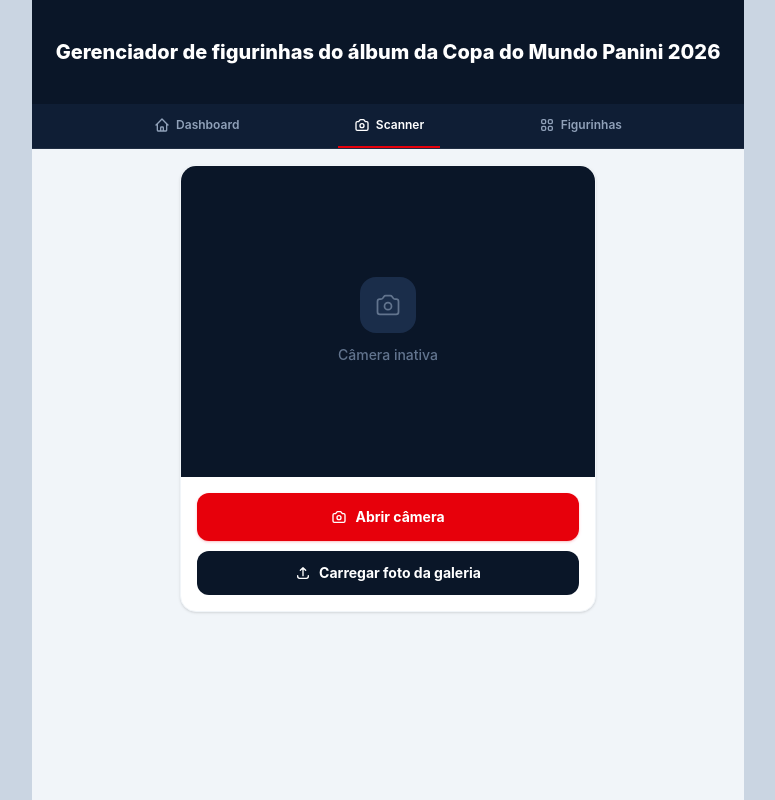
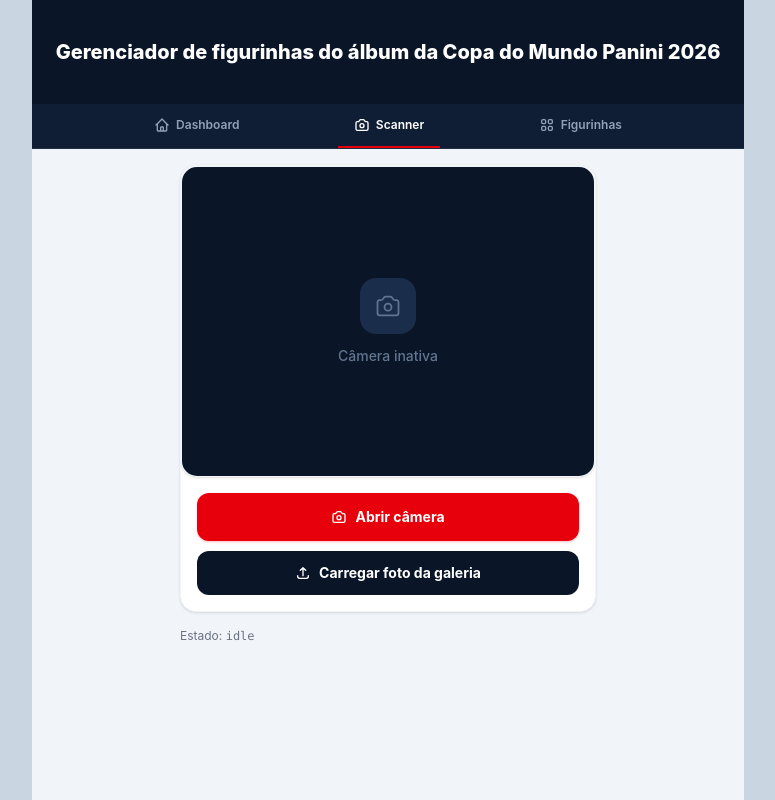
Before and after one commit to wilker31vivas/Panini-World-Cup-2026-Album-Manager-with-OCR-Scanning, a React (Vite) app in the folder frontend/: page /scanner in a window 1280 px wide. Shown: the whole page, without its empty margins (252-1027 px from the left). Built offline with nearby package versions, Linux system fonts and the light colour scheme; no server answers.

Commit message:
Refactor scanner component
- Extract camera and scanner logic into custom hooks
- Split scanner into smaller components: CameraStream, CameraControls, and Result

```diff
--- a/frontend/src/pages/Scanner.tsx
+++ b/frontend/src/pages/Scanner.tsx
@@ -1,12 +1,31 @@
-import { useRef, useState, useEffect } from 'react';
-import { useNavigate } from 'react-router-dom';
+import { useRef, useEffect, useState, useCallback } from "react";
+import { validateImage } from '../utils/fileValidation';
+import { extractStickerCode } from '../utils/ocr';
+import { stickerApi } from '../services/api';
 import type { Sticker } from '../types/index';
-import { stickerApi } from '../services/api';
-import { extractStickerCode } from '../utils/ocr';
-import { validateImage } from '../utils/fileValidation';
 
-type ScanState = 'idle' | 'scanning' | 'processing' | 'result' | 'loading';
+type CameraStatus = "idle" | "loading" | "active" | "error";
+type ScanState = 'idle' | 'scanning' | 'processing' | 'result';
 
+interface UseCameraReturn {
+  videoRef: React.RefObject<HTMLVideoElement>;
+  statusCamera: CameraStatus;
+  error: string | null;
+  startCamera: () => Promise<void>;
+  stopCamera: () => void;
+}
+
+interface UseScannerReturn {
+  fileInputRef: React.RefObject<HTMLInputElement | null>
+  canvasRef: React.RefObject<HTMLCanvasElement | null>
+  errorScanner: string | null | undefined
+  handleFileUpload: (e: React.ChangeEvent<HTMLInputElement, Element>) => void
+  statusScanner: ScanState
+  result: Sticker | null
+  isProcessing: boolean
+  reset: () => void
+  updateStatus: (owned: boolean) => Promise<void>
+}
 
 function ScanCorners() {
   const base = 'absolute w-5 h-5 border-[#c8102e] border-solid';
@@ -31,19 +50,66 @@
   );
 }
 
-
-export default function Scanner() {
+function useCamera(): UseCameraReturn {
   const videoRef = useRef<HTMLVideoElement>(null);
   const streamRef = useRef<MediaStream | null>(null);
+  const [statusCamera, setStatusCamera] = useState<CameraStatus>("idle");
+  const [error, setError] = useState<string | null>(null);
+
+  const startCamera = useCallback(async () => {
+    setStatusCamera("loading");
+    setError(null);
+
+    try {
+      const stream = await navigator.mediaDevices.getUserMedia({
+        video: { facingMode: "environment" },
+        audio: false,
+      });
+
+      if (videoRef.current) {
+        videoRef.current.srcObject = stream;
+        streamRef.current = stream;
+        setStatusCamera("active");
+      }
+    } catch (err: any) {
+      const msg =
+        err?.name === 'NotAllowedError'
+          ? 'Acesso negado. Habilite o acesso à câmera nas configurações.'
+          : 'Não é possível acessar a câmera.';
+      setError(msg);
+      setStatusCamera("error");
+    }
+  }, []);
+
+  const stopCamera = useCallback(() => {
+    streamRef.current?.getTracks().forEach((track) => track.stop());
+    streamRef.current = null;
+
+    if (videoRef.current) {
+      videoRef.current.srcObject = null;
+    }
+
+    setStatusCamera("idle");
+    setError(null);
+  }, []);
+
+  useEffect(() => {
+    return () => {
+      streamRef.current?.getTracks().forEach((track) => track.stop());
+    };
+  }, []);
+
+  return { videoRef, statusCamera, error, startCamera, stopCamera };
+}
+
+function useScanner(): UseScannerReturn {
+  const fileInputRef = useRef<HTMLInputElement>(null);
+  const [errorScanner, setErrorScanner] = useState<string | null | undefined>(null);
   const canvasRef = useRef<HTMLCanvasElement>(null);
-  const fileInputRef = useRef<HTMLInputElement>(null);
-
-  const [state, setState] = useState<ScanState>('idle');
+  const [statusScanner, setStatusScanner] = useState<ScanState>('idle');
+  const [validCodes, setValidCodes] = useState<Set<string>>(new Set())
   const [result, setResult] = useState<Sticker | null>(null);
-  const [error, setError] = useState<string | null | undefined>(null);
-  const navigate = useNavigate();
-
-  const [validCodes, setValidCodes] = useState<Set<string>>(new Set())
+  const isProcessing = statusScanner === 'processing';
 
   useEffect(() => {
     const getValidCodes = async () => {
@@ -51,102 +117,35 @@
         const teams = await stickerApi.getAllStickers();
         setValidCodes(new Set(teams.map(t => t.team)));
       } catch (error) {
-        console.error('Error cargando selecciones:', error);
+        console.error('Erro carregando seleçoes:', error);
       }
     };
     getValidCodes()
-
-    return () => {
-      streamRef.current?.getTracks().forEach((track) => track.stop());
-    };
   }, []);
 
-  const startCamera = async () => {
-    setError(null);
-    try {
-      const stream = await navigator.mediaDevices.getUserMedia({
-        video: { facingMode: 'environment' },
-      });
-      if (videoRef.current) {
-        videoRef.current.srcObject = stream;
-        setState('scanning');
-      }
-    } catch (err: any) {
-      const msg =
-        err?.name === 'NotAllowedError'
-          ? 'Acesso negado. Habilite o acesso à câmera nas configurações.'
-          : 'Não é possível acessar a câmera.';
-      setError(msg);
-    }
-  };
-
-  const stopCamera = () => {
-    if (videoRef.current?.srcObject) {
-      (videoRef.current.srcObject as MediaStream).getTracks().forEach((t) => t.stop());
-    }
-    setState('idle');
-  };
-
-  const processImage = async (imageData: string) => {
-    setState('processing');
-    setError(null);
+  const validateAndProcess = async (imageData: string) => {
+    setStatusScanner('processing');
+    setErrorScanner(null);
     try {
       const code = await extractStickerCode(imageData, validCodes);
       if (!code) {
-        setError('Nenhum código foi detectado. Por favor, tente novamente.');
-        setState('scanning');
+        setErrorScanner('Nenhum código foi detectado. Por favor, tente novamente.');
+        setStatusScanner('idle');
         return;
       }
 
       const sticker = await stickerApi.getStickerByCode(code);
       if (!sticker) {
-        setError(`A figurinha "${code}" não está no banco de dados.`);
-        setState('scanning');
+        setErrorScanner(`A figurinha "${code}" não está no banco de dados.`);
+        setStatusScanner('idle');
         return;
       }
 
       setResult(sticker);
-      stopCamera();
-      setState('result');
+      setStatusScanner('result');
     } catch (err) {
-      setError(err instanceof Error ? err.message : 'Erro ao processar a imagem');
-      setState('scanning');
-    }
-  };
-
-  const capturePhoto = async () => {
-    if (!videoRef.current || !canvasRef.current) return;
-    const ctx = canvasRef.current.getContext('2d');
-    if (!ctx) return;
-    canvasRef.current.width = videoRef.current.videoWidth;
-    canvasRef.current.height = videoRef.current.videoHeight;
-    ctx.drawImage(videoRef.current, 0, 0);
-    await processImage(canvasRef.current.toDataURL('image/jpeg'));
-  };
-
-  const validateAndProcess = async (imageData: string) => {
-    setState('processing');
-    setError(null);
-    try {
-      const code = await extractStickerCode(imageData, validCodes);
-      if (!code) {
-        setError('Nenhum código foi detectado. Por favor, tente novamente.');
-        setState('idle');
-        return;
-      }
-
-      const sticker = await stickerApi.getStickerByCode(code);
-      if (!sticker) {
-        setError(`A figurinha "${code}" não está no banco de dados.`);
-        setState('idle');
-        return;
-      }
-
-      setResult(sticker);
-      setState('result');
-    } catch (err) {
-      setError(err instanceof Error ? err.message : 'Erro ao processar a imagem');
-      setState('idle');
+      setErrorScanner(err instanceof Error ? err.message : 'Erro ao processar a imagem');
+      setStatusScanner('idle');
     }
   };
 
@@ -156,7 +155,7 @@
 
     const validation = validateImage(file);
     if (!validation.valid) {
-      setError(validation.error);
+      setErrorScanner(validation.error);
       return;
     }
 
@@ -166,33 +165,186 @@
       validateAndProcess(imageData);
     };
     reader.onerror = () => {
-      setError('Erro ao ler arquivo. Tente novamente.');
+      setErrorScanner('Erro ao ler arquivo. Tente novamente.');
     };
     reader.readAsDataURL(file);
   };
 
   const updateStatus = async (owned: boolean) => {
     if (!result) return;
-    setState('processing');
+    setStatusScanner('processing');
     try {
       await stickerApi.updateStickerStatus(result.code, owned);
       setResult({ ...result, owned });
-      setState('result');
+      setStatusScanner('result');
     } catch (err) {
-      setError(err instanceof Error ? err.message : 'Erro de atualização');
-      setState('result');
+      setErrorScanner(err instanceof Error ? err.message : 'Erro de atualização');
+      setStatusScanner('result');
     }
   };
 
   const reset = () => {
     setResult(null);
-    setError(null);
-    startCamera();
+    setErrorScanner(null);
   };
 
-  const isProcessing = state === 'processing';
+  return { fileInputRef, canvasRef, errorScanner, handleFileUpload, statusScanner, result, isProcessing, reset, updateStatus }
+}
 
-  if (state === 'result' && result) {
+// ─── Componente ───────────────────────────────────────────────────────────────
+export default function Scanner() {
+  const { statusCamera, videoRef, error, startCamera, stopCamera } = useCamera();
+  const { fileInputRef, canvasRef, errorScanner, handleFileUpload, statusScanner, result, isProcessing, reset, updateStatus } = useScanner();
+
+  if (statusScanner === 'result' && result) {
+    return <Result result={result} errorScanner={errorScanner} isProcessing={isProcessing} reset={reset} updateStatus={updateStatus} />
+  }
+
+  return (
+    <div className="p-4 max-w-md mx-auto space-y-4">
+      <div className="bg-white rounded-2xl border border-slate-100 shadow-sm overflow-hidden">
+
+        <CameraStream videoRef={videoRef} status={statusCamera} error={error} />
+
+        {errorScanner && (
+          <div className="mx-4 mt-3">
+            <ErrorBanner message={errorScanner} />
+          </div>
+        )}
+
+        <CameraControls status={statusCamera} startCamera={startCamera} stopCamera={stopCamera} fileInputRef={fileInputRef} />
+
+      </div>
+      <input
+        ref={fileInputRef}
+        type="file"
+        accept="image/*"
+        onChange={handleFileUpload}
+        className="hidden"
+      />
+      <canvas ref={canvasRef} className="hidden" />
+
+      {/* Info de estado */}
+      <p className="text-xs text-gray-500">
+        Estado: <span className="font-mono">{statusCamera}</span>
+      </p>
+    </div>
+  );
+}
+
+export function CameraStream({ videoRef, status, error }: { videoRef: React.RefObject<HTMLVideoElement | null>, status: CameraStatus, error: string | null }) {
+  return (
+    <div className="bg-white rounded-2xl border border-slate-100 shadow-sm overflow-hidden">
+      <div className="bg-[#0a1628] relative" style={{ aspectRatio: '4/3' }}>
+        <video
+          ref={videoRef}
+          autoPlay
+          playsInline
+          muted
+          className="w-full h-full object-cover"
+        />
+
+
+
+        {status !== "active" && (
+          <div className="absolute inset-0 flex flex-col items-center justify-center text-white gap-2">
+            {status === "idle" && (
+              <div className="absolute inset-0 flex flex-col items-center justify-center gap-3">
+                <div className="w-14 h-14 bg-[#1a2d4a] rounded-2xl flex items-center justify-center">
+                  <svg className="w-7 h-7 text-slate-500" fill="none" viewBox="0 0 24 24" stroke="currentColor">
+                    <path strokeLinecap="round" strokeLinejoin="round" strokeWidth={1.5} d="M3 9a2 2 0 012-2h.93a2 2 0 001.664-.89l.812-1.22A2 2 0 0110.07 4h3.86a2 2 0 011.664.89l.812 1.22A2 2 0 0018.07 7H19a2 2 0 012 2v9a2 2 0 01-2 2H5a2 2 0 01-2-2V9z" />
+                    <path strokeLinecap="round" strokeLinejoin="round" strokeWidth={1.5} d="M15 13a3 3 0 11-6 0 3 3 0 016 0z" />
+                  </svg>
+                </div>
+                <p className="text-slate-500 text-sm font-medium">Câmera inativa</p>
+              </div>
+            )}
+            {status === "loading" && (
+              <p className="text-sm text-white/60">Iniciando câmera...</p>
+            )}
+            {status === "error" && (
+              <p className="text-sm text-red-400 text-center px-4">{error}</p>
+            )}
+          </div>
+        )}
+
+        {/* Indicador activo */}
+        {status === "active" && (
+
+          <>
+            <div className="absolute inset-0">
+              <div className="absolute inset-0 bg-[#0a1628]/30" />
+              <ScanCorners />
+
+              <div className="absolute bottom-5 left-1/2 -translate-x-1/2 bg-[#0a1628]/70 text-slate-400 text-[11px] font-semibold px-3 py-1 rounded-full whitespace-nowrap">
+                Aponte para o código na figurinha.
+              </div>
+            </div>
+
+            <div className="absolute top-3 right-3 flex items-center gap-1.5 bg-black/40 rounded-full px-2 py-1">
+              <span className="w-2 h-2 rounded-full bg-red-500 animate-pulse" />
+              <span className="text-white text-xs">AO VIVO</span>
+            </div>
+          </>
+
+        )}
+      </div>
+    </div>
+  )
+}
+
+export function CameraControls({ status, startCamera, stopCamera, fileInputRef }) {
+  return (
+    <div className="p-4 space-y-2.5">
+      {status === 'active' ? (
+        <>
+          <button
+            className="w-full flex items-center justify-center gap-2 bg-red-600 hover:bg-red-700 active:scale-95 text-white font-bold text-sm py-3.5 rounded-xl transition-all shadow-sm shadow-red-600/20 disabled:opacity-50"
+          >
+            <svg className="w-4 h-4" fill="none" viewBox="0 0 24 24" stroke="currentColor">
+              <path strokeLinecap="round" strokeLinejoin="round" strokeWidth={2} d="M3 9a2 2 0 012-2h.93a2 2 0 001.664-.89l.812-1.22A2 2 0 0110.07 4h3.86a2 2 0 011.664.89l.812 1.22A2 2 0 0018.07 7H19a2 2 0 012 2v9a2 2 0 01-2 2H5a2 2 0 01-2-2V9z" />
+              <path strokeLinecap="round" strokeLinejoin="round" strokeWidth={2} d="M15 13a3 3 0 11-6 0 3 3 0 016 0z" />
+            </svg>
+            Capturar figurinha
+          </button>
+          <button
+            onClick={stopCamera}
+            className="w-full flex items-center justify-center gap-2 bg-white text-slate-600 font-bold text-sm py-3 rounded-xl border border-slate-200 hover:bg-slate-50 active:scale-95 transition-all"
+          >
+            <svg className="w-4 h-4" fill="none" viewBox="0 0 24 24" stroke="currentColor">
+              <path strokeLinecap="round" strokeLinejoin="round" strokeWidth={2} d="M6 18L18 6M6 6l12 12" />
+            </svg>
+            Fechar câmera
+          </button>
+        </>
+      ) : (
+        <>
+          <button
+            onClick={startCamera}
+            className="w-full flex items-center justify-center gap-2 bg-red-600 hover:bg-red-700 active:scale-95 text-white font-bold text-sm py-3.5 rounded-xl transition-all shadow-sm shadow-red-600/20"
+          >
+            <svg className="w-4 h-4" fill="none" viewBox="0 0 24 24" stroke="currentColor">
+              <path strokeLinecap="round" strokeLinejoin="round" strokeWidth={2} d="M3 9a2 2 0 012-2h.93a2 2 0 001.664-.89l.812-1.22A2 2 0 0110.07 4h3.86a2 2 0 011.664.89l.812 1.22A2 2 0 0018.07 7H19a2 2 0 012 2v9a2 2 0 01-2 2H5a2 2 0 01-2-2V9z" />
+              <path strokeLinecap="round" strokeLinejoin="round" strokeWidth={2} d="M15 13a3 3 0 11-6 0 3 3 0 016 0z" />
+            </svg>
+            Abrir câmera
+          </button>
+          <button
+            onClick={() => fileInputRef.current?.click()}
+            className="w-full flex items-center justify-center gap-2 bg-[#0a1628] hover:bg-[#122035] active:scale-95 text-white font-bold text-sm py-3 rounded-xl transition-all"
+          >
+            <svg className="w-4 h-4" fill="none" viewBox="0 0 24 24" stroke="currentColor">
+              <path strokeLinecap="round" strokeLinejoin="round" strokeWidth={2} d="M4 16v1a3 3 0 003 3h10a3 3 0 003-3v-1m-4-8l-4-4m0 0L8 8m4-4v12" />
+            </svg>
+            Carregar foto da galeria
+          </button>
+        </>
+      )}
+    </div>
+  )
+}
+
+export function Result({ result, errorScanner, isProcessing, reset, updateStatus }) {
   return (
     <div className="p-4 max-w-md mx-auto space-y-4">
       <div className="bg-white rounded-2xl border border-slate-100 shadow-sm overflow-hidden">
@@ -241,7 +393,7 @@
             </div>
           </div>
 
-            {error && <ErrorBanner message={error} />}
+          {errorScanner && <ErrorBanner message={errorScanner} />}
 
           <button
             onClick={() => updateStatus(!result.owned)}
@@ -288,114 +440,3 @@
     </div>
   );
 }
-
-  return (
-    <div className="p-4 max-w-md mx-auto space-y-4">
-      <div className="bg-white rounded-2xl border border-slate-100 shadow-sm overflow-hidden">
-
-        <div className="bg-[#0a1628] relative" style={{ aspectRatio: '4/3' }}>
-          {state === 'scanning' || state === 'processing' ? (
-            <>
-              <video
-                ref={videoRef}
-                autoPlay
-                playsInline
-                className="w-full h-full object-cover"
-              />
-              <div className="absolute inset-0">
-                <div className="absolute inset-0 bg-[#0a1628]/30" />
-                <ScanCorners />
-                {state === 'scanning' && (
-                  <div className="absolute left-6 right-6 h-0.5 bg-gradient-to-r from-transparent via-red-600 to-transparent animate-bounce" />
-                )}
-                <div className="absolute bottom-5 left-1/2 -translate-x-1/2 bg-[#0a1628]/70 text-slate-400 text-[11px] font-semibold px-3 py-1 rounded-full whitespace-nowrap">
-                  Aponte para o código na figurinha.
-                </div>
-              </div>
-              {state === 'processing' && (
-                <div className="absolute inset-0 bg-[#0a1628]/70 flex flex-col items-center justify-center gap-3">
-                  <div className="w-8 h-8 border-4 border-red-600 border-t-transparent rounded-full animate-spin" />
-                  <p className="text-white text-xs font-semibold">Processando imagem...</p>
-                </div>
-              )}
-            </>
-          ) : (
-            <div className="absolute inset-0 flex flex-col items-center justify-center gap-3">
-              <div className="w-14 h-14 bg-[#1a2d4a] rounded-2xl flex items-center justify-center">
-                <svg className="w-7 h-7 text-slate-500" fill="none" viewBox="0 0 24 24" stroke="currentColor">
-                  <path strokeLinecap="round" strokeLinejoin="round" strokeWidth={1.5} d="M3 9a2 2 0 012-2h.93a2 2 0 001.664-.89l.812-1.22A2 2 0 0110.07 4h3.86a2 2 0 011.664.89l.812 1.22A2 2 0 0018.07 7H19a2 2 0 012 2v9a2 2 0 01-2 2H5a2 2 0 01-2-2V9z" />
-                  <path strokeLinecap="round" strokeLinejoin="round" strokeWidth={1.5} d="M15 13a3 3 0 11-6 0 3 3 0 016 0z" />
-                </svg>
-              </div>
-              <p className="text-slate-500 text-sm font-medium">Câmera inativa</p>
-            </div>
-          )}
-        </div>
-
-        {error && (
-          <div className="mx-4 mt-3">
-            <ErrorBanner message={error} />
-          </div>
-        )}
-
-        <div className="p-4 space-y-2.5">
-          {state === 'scanning' ? (
-            <>
-              <button
-                onClick={capturePhoto}
-                disabled={isProcessing}
-                className="w-full flex items-center justify-center gap-2 bg-red-600 hover:bg-red-700 active:scale-95 text-white font-bold text-sm py-3.5 rounded-xl transition-all shadow-sm shadow-red-600/20 disabled:opacity-50"
-              >
-                <svg className="w-4 h-4" fill="none" viewBox="0 0 24 24" stroke="currentColor">
-                  <path strokeLinecap="round" strokeLinejoin="round" strokeWidth={2} d="M3 9a2 2 0 012-2h.93a2 2 0 001.664-.89l.812-1.22A2 2 0 0110.07 4h3.86a2 2 0 011.664.89l.812 1.22A2 2 0 0018.07 7H19a2 2 0 012 2v9a2 2 0 01-2 2H5a2 2 0 01-2-2V9z" />
-                  <path strokeLinecap="round" strokeLinejoin="round" strokeWidth={2} d="M15 13a3 3 0 11-6 0 3 3 0 016 0z" />
-                </svg>
-                Capturar figurinha
-              </button>
-              <button
-                onClick={stopCamera}
-                className="w-full flex items-center justify-center gap-2 bg-white text-slate-600 font-bold text-sm py-3 rounded-xl border border-slate-200 hover:bg-slate-50 active:scale-95 transition-all"
-              >
-                <svg className="w-4 h-4" fill="none" viewBox="0 0 24 24" stroke="currentColor">
-                  <path strokeLinecap="round" strokeLinejoin="round" strokeWidth={2} d="M6 18L18 6M6 6l12 12" />
-                </svg>
-                Fechar câmera
-              </button>
-            </>
-          ) : (
-            <>
-              <button
-                onClick={startCamera}
-                className="w-full flex items-center justify-center gap-2 bg-red-600 hover:bg-red-700 active:scale-95 text-white font-bold text-sm py-3.5 rounded-xl transition-all shadow-sm shadow-red-600/20"
-              >
-                <svg className="w-4 h-4" fill="none" viewBox="0 0 24 24" stroke="currentColor">
-                  <path strokeLinecap="round" strokeLinejoin="round" strokeWidth={2} d="M3 9a2 2 0 012-2h.93a2 2 0 001.664-.89l.812-1.22A2 2 0 0110.07 4h3.86a2 2 0 011.664.89l.812 1.22A2 2 0 0018.07 7H19a2 2 0 012 2v9a2 2 0 01-2 2H5a2 2 0 01-2-2V9z" />
-                  <path strokeLinecap="round" strokeLinejoin="round" strokeWidth={2} d="M15 13a3 3 0 11-6 0 3 3 0 016 0z" />
-                </svg>
-                Abrir câmera
-              </button>
-              <button
-                onClick={() => fileInputRef.current?.click()}
-                className="w-full flex items-center justify-center gap-2 bg-[#0a1628] hover:bg-[#122035] active:scale-95 text-white font-bold text-sm py-3 rounded-xl transition-all"
-              >
-                <svg className="w-4 h-4" fill="none" viewBox="0 0 24 24" stroke="currentColor">
-                  <path strokeLinecap="round" strokeLinejoin="round" strokeWidth={2} d="M4 16v1a3 3 0 003 3h10a3 3 0 003-3v-1m-4-8l-4-4m0 0L8 8m4-4v12" />
-                </svg>
-                Carregar foto da galeria
-              </button>
-            </>
-          )}
-        </div>
-      </div>
-
-      <input
-        ref={fileInputRef}
-        type="file"
-        accept="image/*"
-        onChange={handleFileUpload}
-        className="hidden"
-      />
-      <canvas ref={canvasRef} className="hidden" />
-    </div>
-  )
-}
```
Lines whose indentation alone changed are shown as unchanged.
